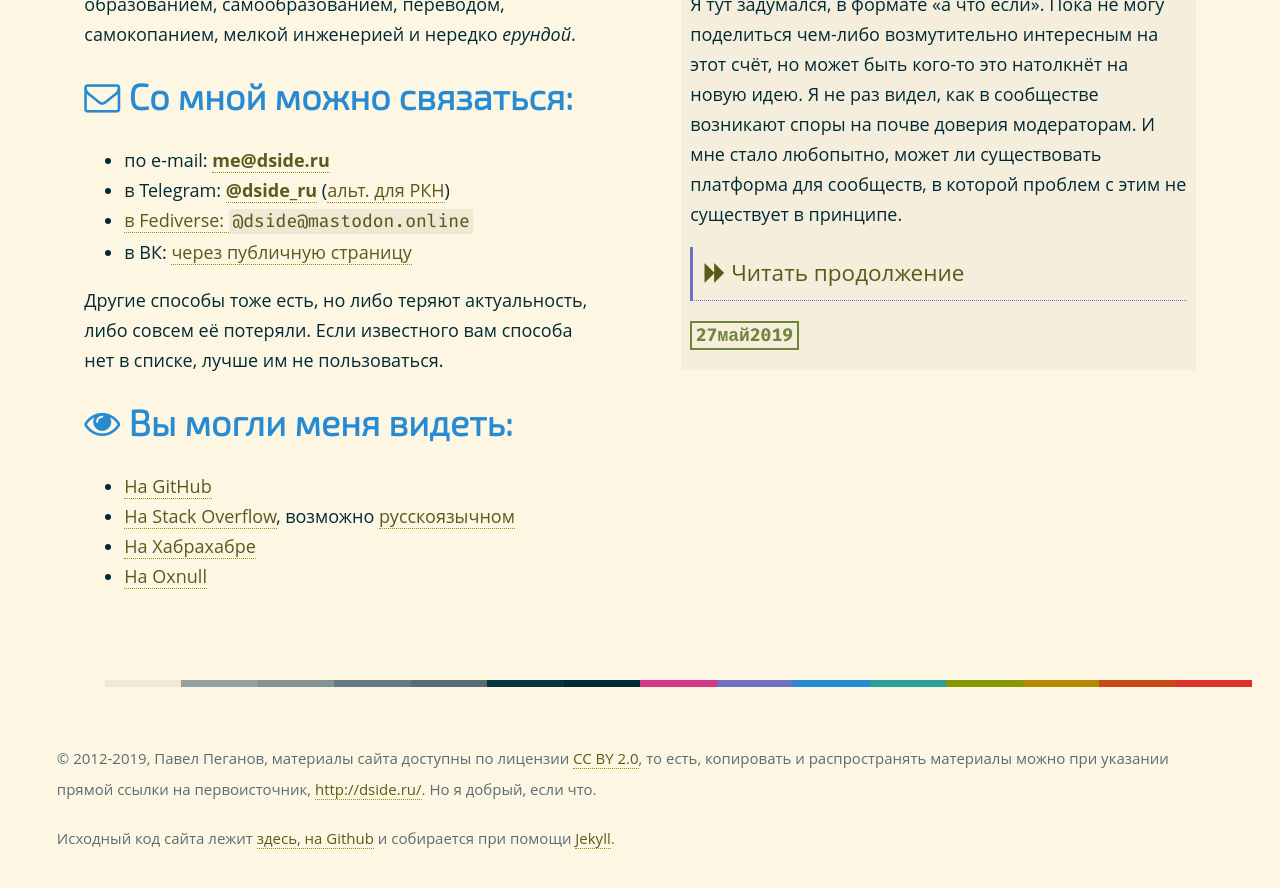
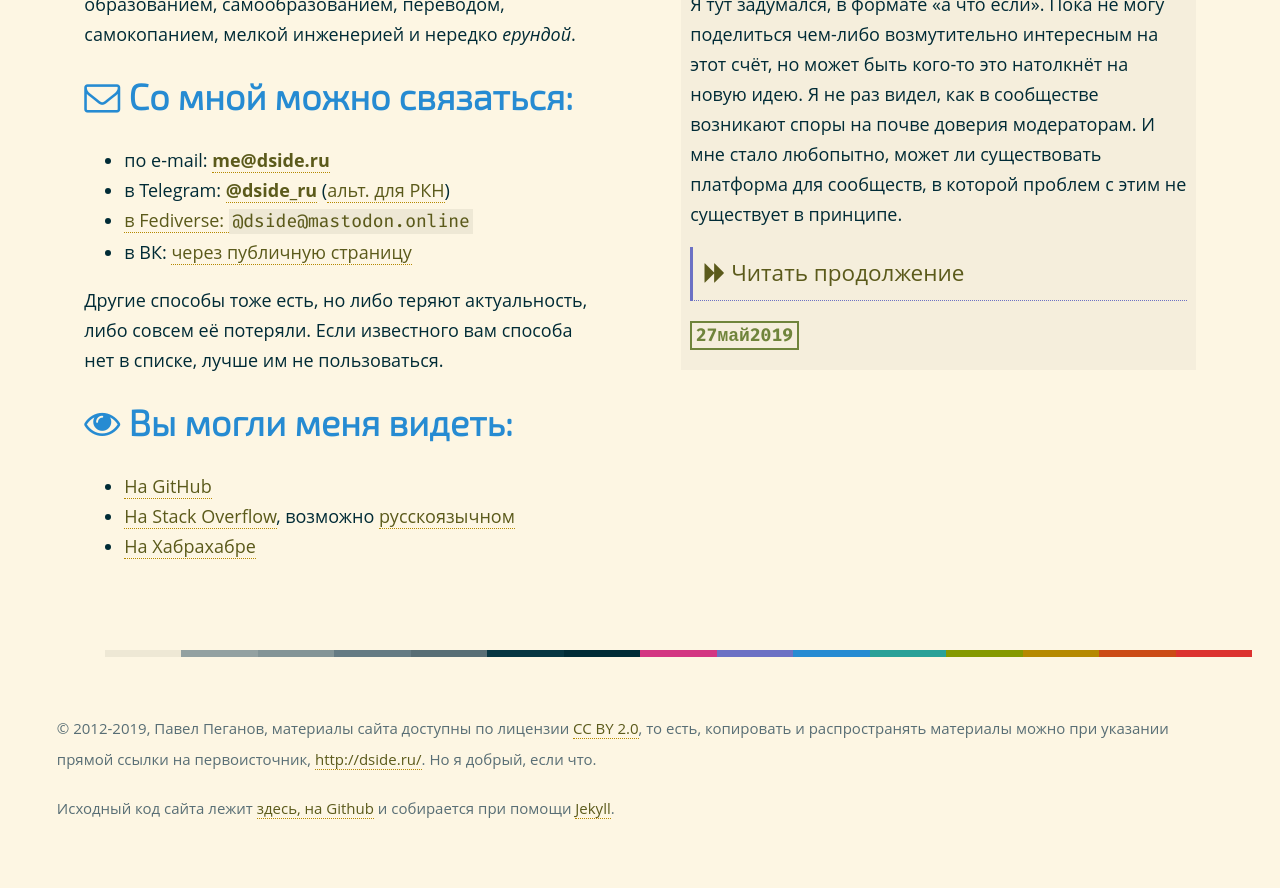
Before and after one commit to D-side/d-side.github.io, a Jekyll site: the page built from index.html, in a window 1280 px wide and 900 px high, scrolled down 844 px. Shown: the top 888 px of the window. Built offline with Jekyll 4.4.1, drawn with Linux system fonts in a browser that asks for light colours; nearby versions of some CDN libraries; library files that are not in the unit come from our copies.

Commit message:
Oxnull is dead, oh well

```diff
--- a/index.html
+++ b/index.html
@@ -24,7 +24,6 @@ icon: home
 		<li><a href="https://github.com/D-side">На GitHub</a></li>
 		<li><a href="https://stackoverflow.com/users/2076787/d-side">На Stack Overflow</a>, возможно <a href="/archive/ruSO">русскоязычном</a></li>
 		<li><a href="https://habr.com/ru/users/DsideSPb/">На Хабрахабре</a></li>
-		<li><a href="http://oxnull.net/profile/%D0%9F%D0%B0%D0%B2%D0%B5%D0%BB.html">На Oxnull</a></li>
 	</ul>
 </div>
 <div class='half-column'>
```
